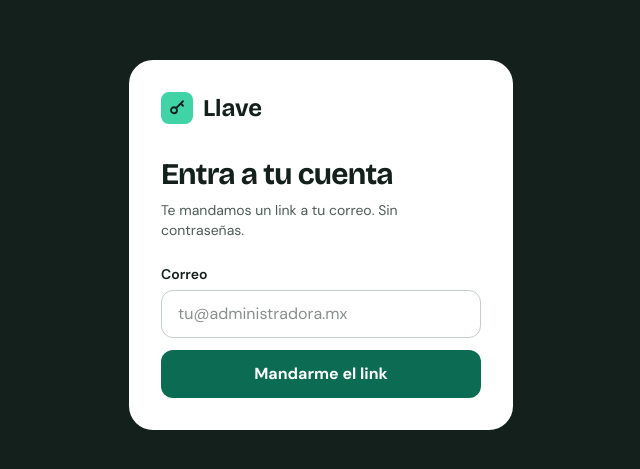
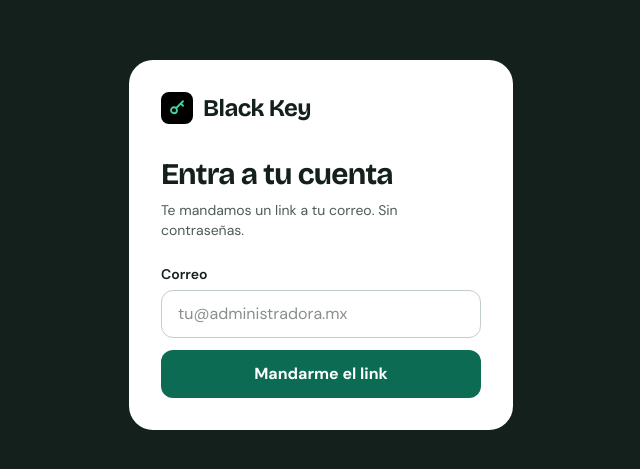
Before and after one commit to lrogz/llave, a Next.js app: page /login in a window 1280 px wide. Shown: the part 155-624 px from the top of the page, without its empty margins (319-959 px from the left). Built offline with nearby package versions, Linux system fonts and the light colour scheme; no server answers.

Commit message:
Cambia la marca a Black Key
Co-Authored-By: Claude Opus 5.5 <noreply@anthropic.com>
Claude-Session: https://claude.ai/code/session_011w7MK5ZVzqXAcvfJ6SSQak

```diff
--- a/src/app/a/[token]/page.tsx
+++ b/src/app/a/[token]/page.tsx
@@ -6,7 +6,7 @@ import { createAdminClient } from "@/lib/supabase/admin";
 import { BUCKET, CATEGORIAS, QUIEN_PAGA, etiqueta, formatoFecha, formatoFechaHora, pesos } from "@/lib/datos";
 import { DecisionForm } from "./DecisionForm";
 
-export const metadata: Metadata = { title: "Aprobar cotización · Llave" };
+export const metadata: Metadata = { title: "Aprobar cotización · Black Key" };
 
 export default function AprobacionDueno({ params }: { params: Promise<{ token: string }> }) {
   return (
--- a/src/app/c/[token]/page.tsx
+++ b/src/app/c/[token]/page.tsx
@@ -6,7 +6,7 @@ import { createAdminClient } from "@/lib/supabase/admin";
 import { BUCKET, CATEGORIAS, DISPONIBILIDAD, etiqueta, formatoFecha, formatoFechaHora, pesos } from "@/lib/datos";
 import { ProveedorForm } from "./ProveedorForm";
 
-export const metadata: Metadata = { title: "Solicitud de cotización · Llave" };
+export const metadata: Metadata = { title: "Solicitud de cotización · Black Key" };
 
 export default function SolicitudProveedor({ params }: { params: Promise<{ token: string }> }) {
   return (
--- a/src/app/layout.tsx
+++ b/src/app/layout.tsx
@@ -7,7 +7,7 @@ const sans = DM_Sans({ variable: "--font-dm-sans", subsets: ["latin"] });
 const mono = DM_Mono({ variable: "--font-dm-mono", subsets: ["latin"], weight: ["500"] });
 
 export const metadata: Metadata = {
-  title: "Llave · Administración de propiedades",
+  title: "Black Key · Administración de propiedades",
   description: "Tus propiedades, tickets y proveedores en un solo lugar. Sin Excel ni WhatsApps sueltos.",
 };
 
--- a/src/app/login/page.tsx
+++ b/src/app/login/page.tsx
@@ -3,6 +3,7 @@
 import { useState } from "react";
 import { createClient } from "@/lib/supabase/client";
 import { supabaseConfigurado } from "@/lib/supabase/config";
+import { Logo } from "@/components/Logo";
 
 export default function Login() {
   const [email, setEmail] = useState("");
@@ -73,20 +74,6 @@ export default function Login() {
   );
 }
 
-function Logo() {
-  return (
-    <div className="flex items-center gap-2.5">
-      <span className="flex size-8 items-center justify-center rounded-lg bg-menta">
-        <svg width="18" height="18" viewBox="0 0 24 24" fill="none" stroke="#14201C" strokeWidth="2.4" strokeLinecap="round" strokeLinejoin="round" aria-hidden="true">
-          <circle cx="8" cy="15" r="4" />
-          <path d="M11 12l9-9M17 6l3 3" />
-        </svg>
-      </span>
-      <span className="font-display text-2xl font-bold">Llave</span>
-    </div>
-  );
-}
-
 // Traduce los errores más comunes de Supabase Auth a algo accionable.
 function explicar(mensaje: string, status?: number) {
   const m = mensaje.toLowerCase();
--- a/src/app/propiedades/[id]/page.tsx
+++ b/src/app/propiedades/[id]/page.tsx
@@ -11,7 +11,7 @@ import { COLOR_ESTADO, ESTADOS_TICKET, etiqueta, formatoFecha, origen, pesos } f
 import { guardarDueno } from "../actions";
 import { Imprimir } from "./Imprimir";
 
-export const metadata: Metadata = { title: "Propiedad · Llave" };
+export const metadata: Metadata = { title: "Propiedad · Black Key" };
 
 type Propiedad = {
   id: string;
--- a/src/app/r/[codigo]/page.tsx
+++ b/src/app/r/[codigo]/page.tsx
@@ -5,7 +5,7 @@ import { Logo } from "@/components/Logo";
 import { createAdminClient } from "@/lib/supabase/admin";
 import { ReporteForm } from "./ReporteForm";
 
-export const metadata: Metadata = { title: "Reportar un problema · Llave" };
+export const metadata: Metadata = { title: "Reportar un problema · Black Key" };
 
 export default function Reporte({ params }: { params: Promise<{ codigo: string }> }) {
   return (
--- a/src/app/t/[token]/page.tsx
+++ b/src/app/t/[token]/page.tsx
@@ -6,7 +6,7 @@ import { Logo } from "@/components/Logo";
 import { createAdminClient } from "@/lib/supabase/admin";
 import { formatoFecha, formatoFechaHora } from "@/lib/datos";
 
-export const metadata: Metadata = { title: "Avance de tu reporte · Llave" };
+export const metadata: Metadata = { title: "Avance de tu reporte · Black Key" };
 
 export default function SeguimientoTicket({ params }: { params: Promise<{ token: string }> }) {
   return (
--- a/src/app/tickets/[id]/page.tsx
+++ b/src/app/tickets/[id]/page.tsx
@@ -22,7 +22,7 @@ import {
 } from "@/lib/util";
 import { aprobarYo, cancelarTicket, enviarAlDueno, invitarProveedor, marcarResuelto, subirCotizacion } from "../actions";
 
-export const metadata: Metadata = { title: "Ticket · Llave" };
+export const metadata: Metadata = { title: "Ticket · Black Key" };
 
 type Proveedor = { id: string; nombre: string; telefono: string | null; es_red: boolean; calificacion: number | null; trabajos: number };
 type Cotizacion = {
@@ -331,7 +331,7 @@ async function Contenido({ params }: { params: Promise<{ id: string }> }) {
                       <span className="font-bold">{p?.nombre ?? "Proveedor"}</span>
                       <span className="flex flex-wrap gap-1.5">
                         <span className={`rounded-full px-2.5 py-0.5 text-xs font-bold ${p?.es_red ? "bg-[#E8EEFB] text-[#2A4A93]" : "bg-tinta text-white"}`}>
-                          {p?.es_red ? "Red Llave" : "Tu proveedor"}
+                          {p?.es_red ? "Red Black Key" : "Tu proveedor"}
                         </span>
                         {etiquetas.map((e) => (
                           <span key={e} className="rounded-full bg-verde-claro px-2.5 py-0.5 text-xs font-bold text-verde-oscuro">
--- a/src/app/tickets/page.tsx
+++ b/src/app/tickets/page.tsx
@@ -6,7 +6,7 @@ import { sesion } from "@/lib/sesion";
 import { CATEGORIAS, COLOR_ESTADO, ESTADOS_TICKET, etiqueta, formatoFecha } from "@/lib/datos";
 import { redirect } from "next/navigation";
 
-export const metadata: Metadata = { title: "Tickets · Llave" };
+export const metadata: Metadata = { title: "Tickets · Black Key" };
 
 type Fila = {
   id: string;
--- a/src/components/Logo.tsx
+++ b/src/components/Logo.tsx
@@ -1,13 +1,14 @@
+// Marca Black Key: llave menta sobre cuadro negro.
 export function Logo({ claro = false }: { claro?: boolean }) {
   return (
     <span className="flex items-center gap-2.5">
-      <span className="flex size-8 items-center justify-center rounded-lg bg-menta">
-        <svg width="18" height="18" viewBox="0 0 24 24" fill="none" stroke="#14201C" strokeWidth="2.4" strokeLinecap="round" strokeLinejoin="round" aria-hidden="true">
+      <span className={`flex size-8 items-center justify-center rounded-lg bg-black ${claro ? "ring-1 ring-menta/40" : ""}`}>
+        <svg width="18" height="18" viewBox="0 0 24 24" fill="none" stroke="#3FD3A5" strokeWidth="2.4" strokeLinecap="round" strokeLinejoin="round" aria-hidden="true">
           <circle cx="8" cy="15" r="4" />
           <path d="M11 12l9-9M17 6l3 3" />
         </svg>
       </span>
-      <span className={`font-display text-2xl font-bold ${claro ? "text-white" : "text-tinta"}`}>Llave</span>
+      <span className={`font-display text-2xl font-bold tracking-tight ${claro ? "text-white" : "text-tinta"}`}>Black Key</span>
     </span>
   );
 }
```
Also changed, not shown: 1 other file (tests, documents, lock files or other folders).
